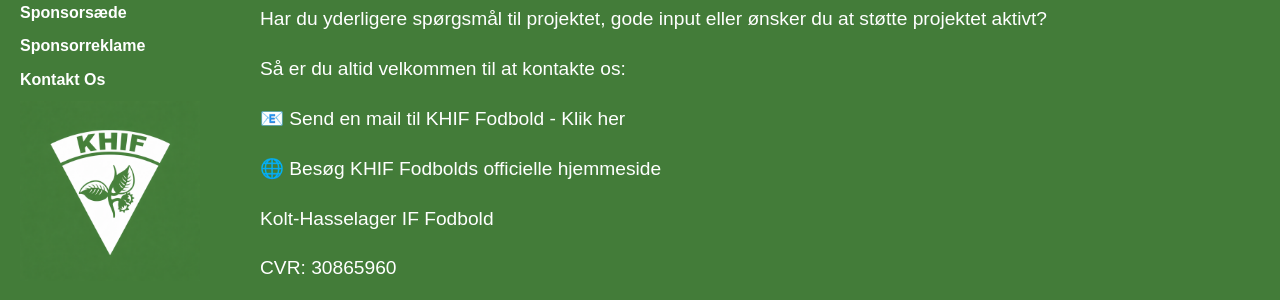
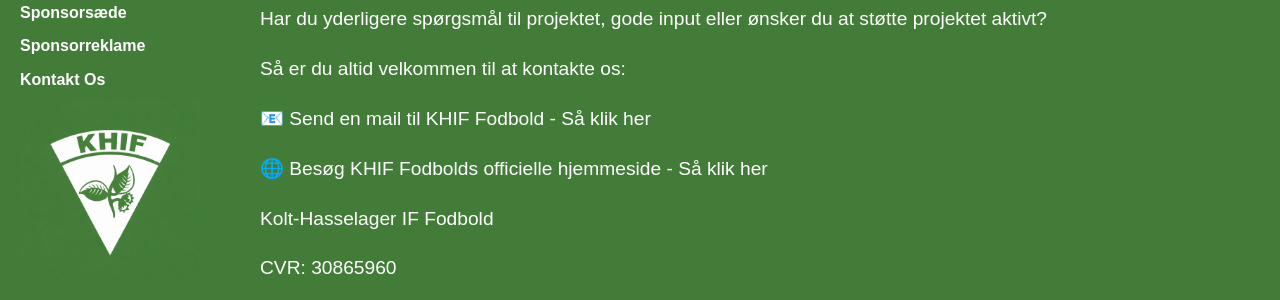
Before and after one commit to msj33/khif-tribune, a Jekyll site: the page built from kontakt.md, in a window 1280 px wide and 900 px high. Shown: the part 129-429 px from the top of the window. Built offline with Jekyll 4.4.1, drawn with Linux system fonts in a browser that asks for light colours.

Commit message:
Update kontakt.md

```diff
--- a/kontakt.md
+++ b/kontakt.md
@@ -9,9 +9,9 @@ Har du yderligere spørgsmål til projektet, gode input eller ønsker du at stø
 
 Så er du altid velkommen til at kontakte os:
 
-📧 [Send en mail til KHIF Fodbold - Klik her](mailto:kunstgraes@khif.info)
+📧 [Send en mail til KHIF Fodbold - Så klik her](mailto:kunstgraes@khif.info)
 
-🌐 [Besøg KHIF Fodbolds officielle hjemmeside](https://khif.info)
+🌐 [Besøg KHIF Fodbolds officielle hjemmeside - Så klik her](https://khif.info)
 
 Kolt-Hasselager IF Fodbold
 
```
